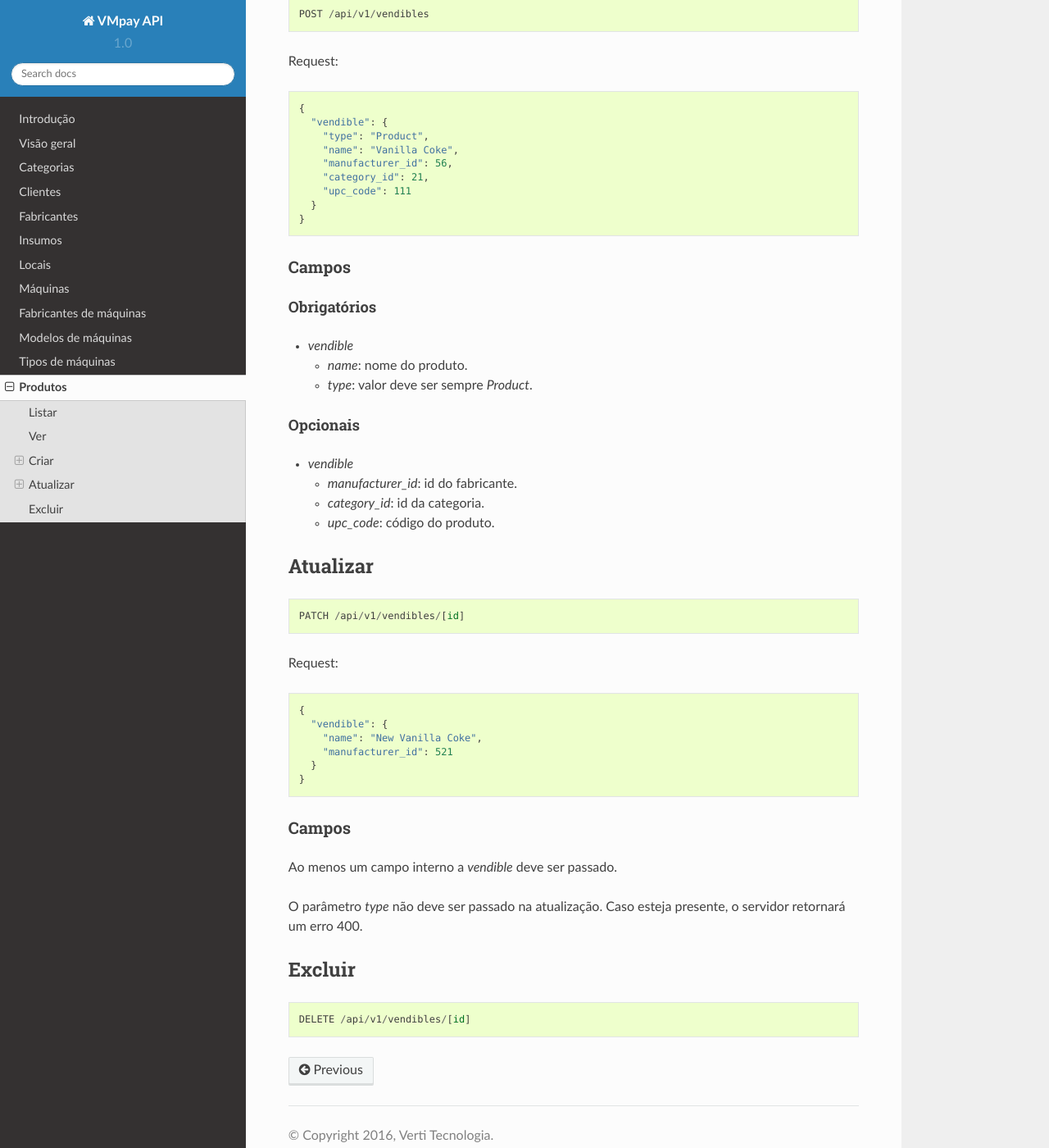
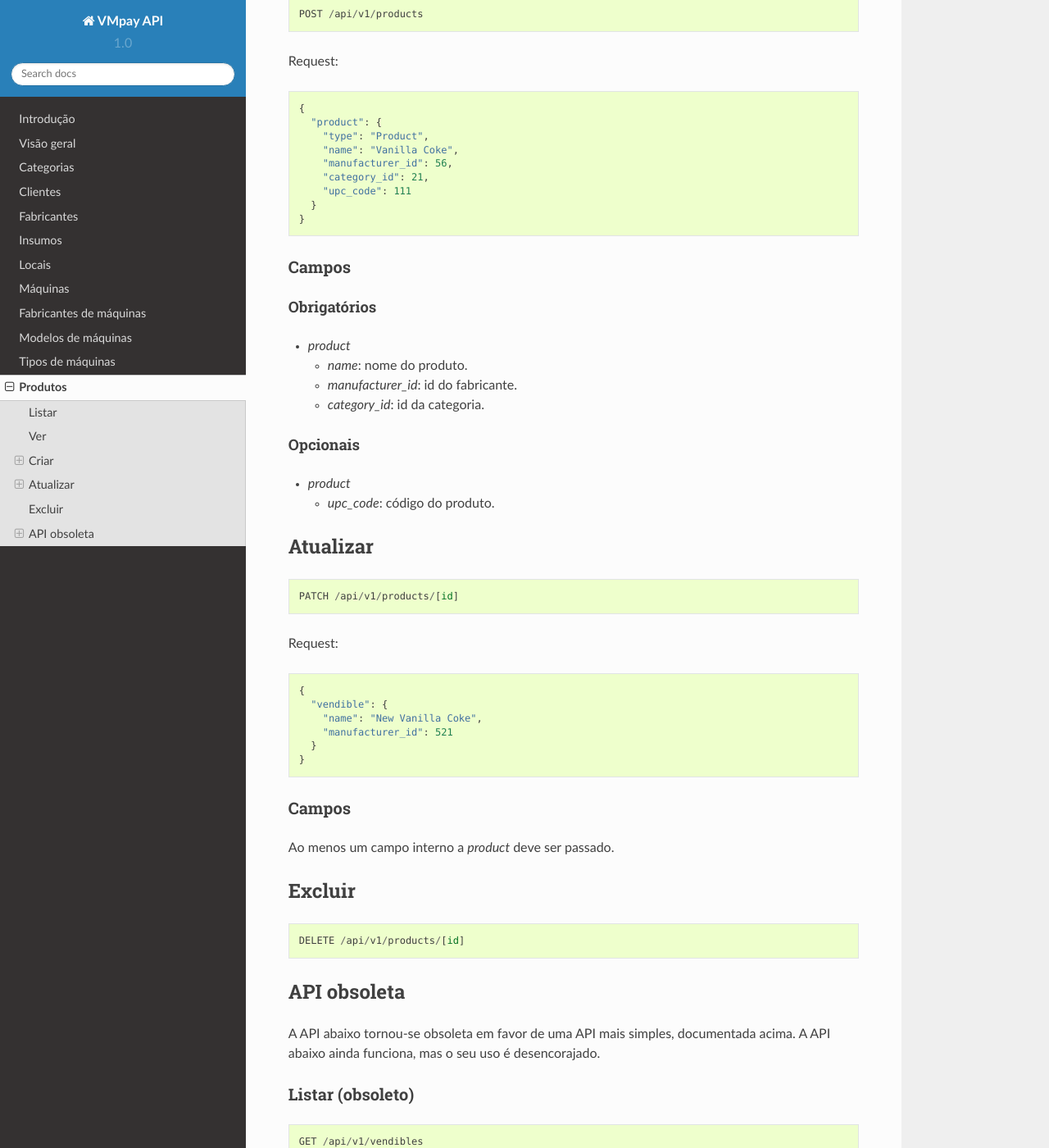
Before and after one commit to rfbezerra/vmpay_api_doc, a Sphinx documentation site: the page built from docs/source/product.rst, in a window 1280 px wide and 1400 px high, scrolled down 465 px. Shown: the whole window at 82% size. Built offline with Sphinx 7.4.7 and the Read the Docs theme 2.0.0, drawn with Linux system fonts in a browser that asks for light colours; some of the changed text lies outside the part shown.

Commit message:
Atualiza documentação de produtos

```diff
--- a/docs/source/product.rst
+++ b/docs/source/product.rst
@@ -7,17 +7,102 @@ Listar
 
 ::
 
-    GET /api/v1/vendibles
+    GET /api/v1/products
 
 Ver
 ===
 
 ::
 
-    GET /api/v1/vendibles/[id]
+    GET /api/v1/products/[id]
 
 Criar
 =====
+
+::
+
+    POST /api/v1/products
+
+Request::
+
+    {
+      "product": {
+        "type": "Product",
+        "name": "Vanilla Coke",
+        "manufacturer_id": 56,
+        "category_id": 21,
+        "upc_code": 111
+      }
+    }
+
+Campos
+------
+
+Obrigatórios
+^^^^^^^^^^^^
+
+* *product*
+
+  * *name*: nome do produto.
+  * *manufacturer_id*: id do fabricante.
+  * *category_id*: id da categoria.
+
+Opcionais
+^^^^^^^^^
+
+* *product*
+
+  * *upc_code*: código do produto.
+
+Atualizar
+=========
+
+::
+
+    PATCH /api/v1/products/[id]
+
+Request::
+
+    {
+      "vendible": {
+        "name": "New Vanilla Coke",
+        "manufacturer_id": 521
+      }
+    }
+
+Campos
+------
+
+Ao menos um campo interno a *product* deve ser passado.
+
+Excluir
+=======
+
+::
+
+    DELETE /api/v1/products/[id]
+
+API obsoleta
+============
+
+A API abaixo tornou-se obsoleta em favor de uma API mais simples, documentada acima. A API abaixo ainda funciona, mas o seu uso é desencorajado.
+
+Listar (obsoleto)
+-----------------
+
+::
+
+    GET /api/v1/vendibles
+
+Ver (obsoleto)
+--------------
+
+::
+
+    GET /api/v1/vendibles/[id]
+
+Criar (obsoleto)
+----------------
 
 ::
 
@@ -36,7 +121,7 @@ Request::
     }
 
 Campos
-------
+^^^^^^
 
 Obrigatórios
 ^^^^^^^^^^^^
@@ -45,18 +130,18 @@ Obrigatórios
 
   * *name*: nome do produto.
   * *type*: valor deve ser sempre *Product*.
+  * *manufacturer_id*: id do fabricante.
+  * *category_id*: id da categoria.
 
 Opcionais
 ^^^^^^^^^
 
 * *vendible*
 
-  * *manufacturer_id*: id do fabricante.
-  * *category_id*: id da categoria.
   * *upc_code*: código do produto.
 
-Atualizar
-=========
+Atualizar (obsoleto)
+--------------------
 
 ::
 
@@ -72,14 +157,14 @@ Request::
     }
 
 Campos
-------
+^^^^^^
 
 Ao menos um campo interno a *vendible* deve ser passado.
 
 O parâmetro *type* não deve ser passado na atualização. Caso esteja presente, o servidor retornará um erro 400.
 
-Excluir
-=======
+Excluir (obsoleto)
+------------------
 
 ::
 
```
